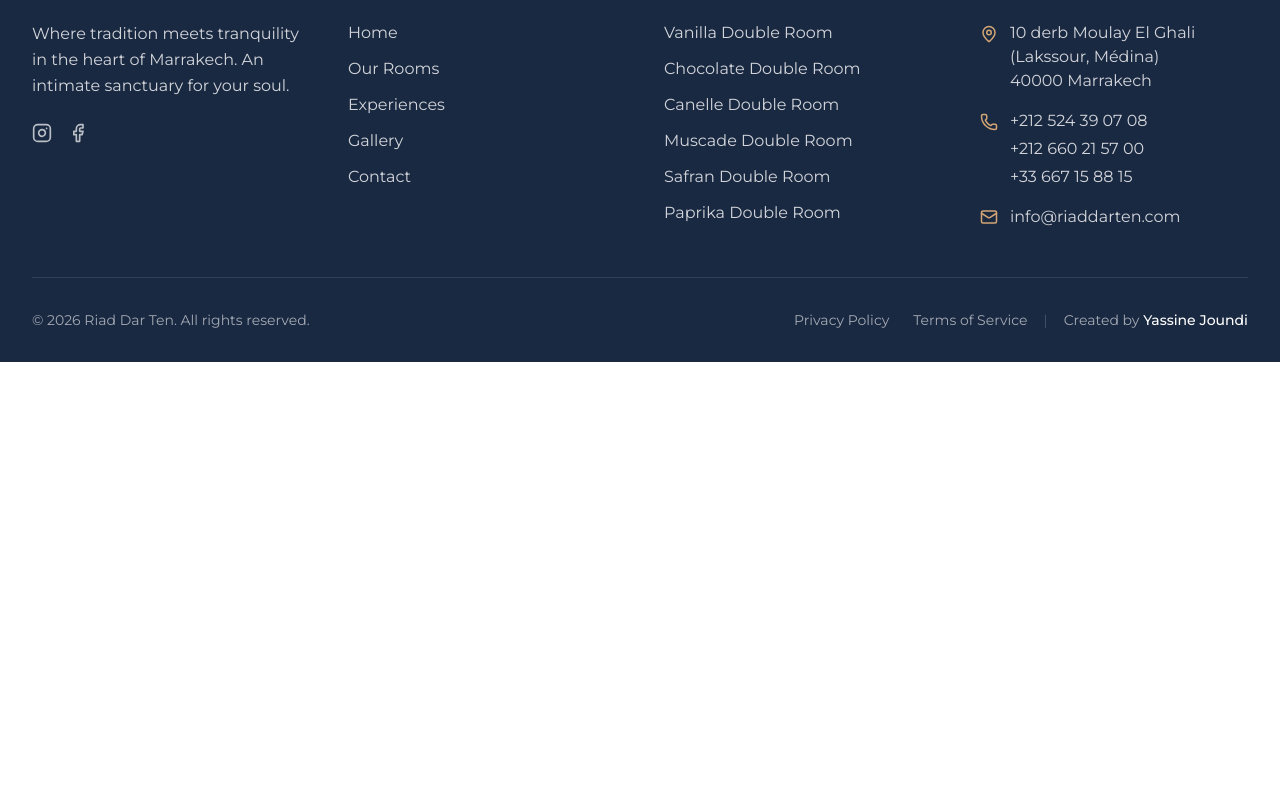
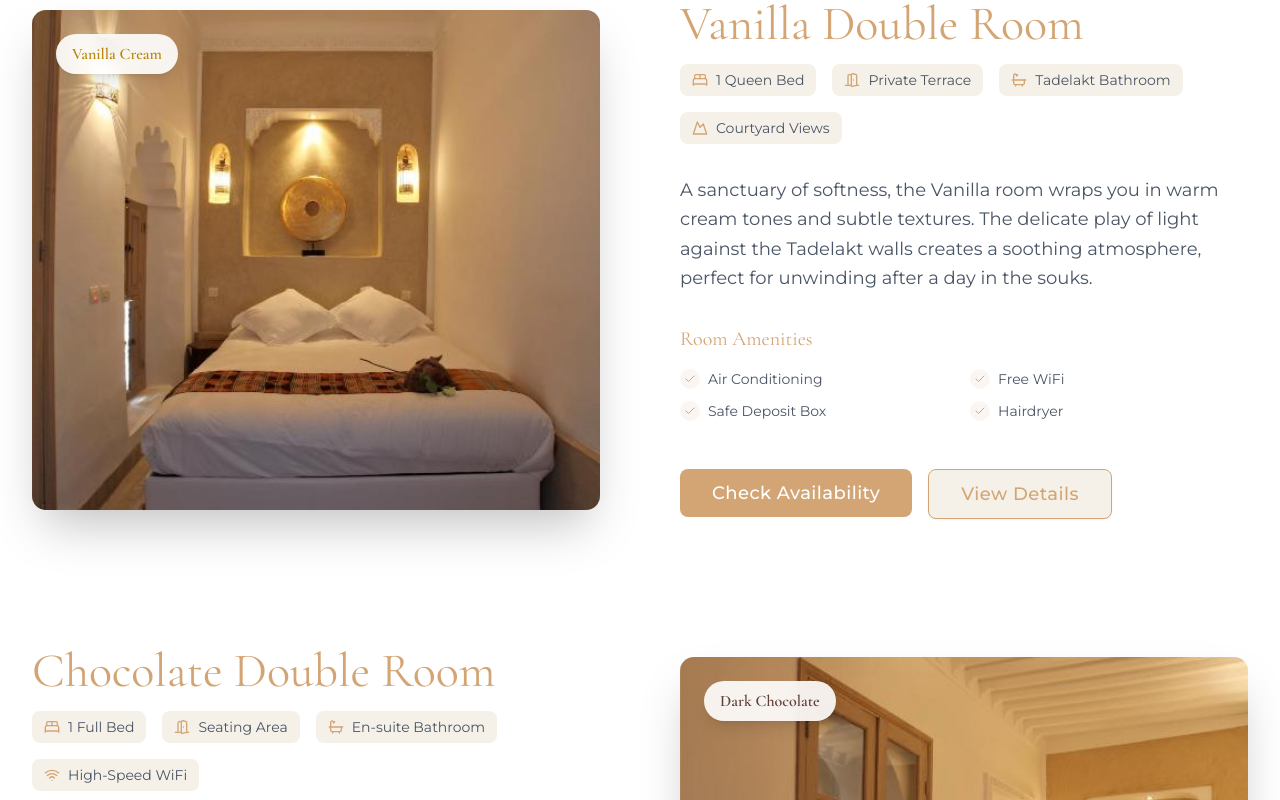
Before and after one commit to yassinejoundi/riad-dar-ten, a Next.js app: page /rooms in a window 1280 px wide. Shown: the part 1400-2200 px from the top of the page. Before the commit the page ends 1762 px from the top, so only its background shows below. Built offline with nearby package versions, Linux system fonts and the light colour scheme; a web font is replaced by a local one.

Commit message:
rooms page room listings section done

```diff
--- a/app/rooms/page.tsx
+++ b/app/rooms/page.tsx
@@ -1,6 +1,7 @@
 import { Metadata } from "next"
 import { RoomsHero } from "@/components/rooms/RoomsHero"
 import { RoomsOverview } from "@/components/rooms/RoomsOverview"
+import { RoomListings } from "@/components/rooms/RoomListings"
 
 export const metadata: Metadata = {
   title: "Rooms & Suites | Riad Dar Ten",
@@ -13,6 +14,7 @@ export default function RoomsPage() {
     <main className="min-h-screen bg-cream">
       <RoomsHero />
       <RoomsOverview />
+      <RoomListings />
     </main>
   )
 }
--- /dev/null
+++ b/components/rooms/RoomListings.tsx
@@ -0,0 +1,228 @@
+"use client";
+
+import Image from "next/image";
+import Link from "next/link";
+import {
+  BedDouble,
+  DoorOpen,
+  Bath,
+  Mountain,
+  Wifi,
+  Wind,
+  Check,
+} from "lucide-react";
+import { Button } from "@/components/ui/button";
+
+const rooms = [
+  {
+    id: "vanilla",
+    name: "Vanilla Double Room",
+    spice: "Vanilla Cream",
+    color: "bg-[#F3E5AB]",
+    textColor: "text-[#B8860B]",
+    image: "/assets/images/home/rooms/vanilla-double-room.png",
+    bed: "1 Queen Bed",
+    features: [
+      { icon: BedDouble, label: "1 Queen Bed" },
+      { icon: DoorOpen, label: "Private Terrace" },
+      { icon: Bath, label: "Tadelakt Bathroom" },
+      { icon: Mountain, label: "Courtyard Views" },
+    ],
+    description:
+      "A sanctuary of softness, the Vanilla room wraps you in warm cream tones and subtle textures. The delicate play of light against the Tadelakt walls creates a soothing atmosphere, perfect for unwinding after a day in the souks.",
+    amenities: [
+      "Air Conditioning",
+      "Free WiFi",
+      "Safe Deposit Box",
+      "Hairdryer",
+    ],
+  },
+  {
+    id: "chocolate",
+    name: "Chocolate Double Room",
+    spice: "Dark Chocolate",
+    color: "bg-[#3E2723]",
+    textColor: "text-[#5D4037]",
+    image: "/assets/images/home/rooms/chocolate-double-room.png",
+    bed: "1 Full Bed",
+    features: [
+      { icon: BedDouble, label: "1 Full Bed" },
+      { icon: DoorOpen, label: "Seating Area" },
+      { icon: Bath, label: "En-suite Bathroom" },
+      { icon: Wifi, label: "High-Speed WiFi" },
+    ],
+    description:
+      "Rich, grounding, and sophisticated. The Chocolate room uses deep brown accents to create a cozy, intimate cocoon. The contrast between the dark wood furniture and the light walls highlights the traditional Moroccan craftsmanship.",
+    amenities: ["Heating", "Toiletries", "Daily Housekeeping", "Wake-up Service"],
+  },
+  {
+    id: "canelle",
+    name: "Canelle Double Room",
+    spice: "Cinnamon Bark",
+    color: "bg-[#D2691E]",
+    textColor: "text-[#A0522D]",
+    image: "/assets/images/home/rooms/canelle-double-room.png",
+    bed: "1 Queen Bed",
+    features: [
+      { icon: BedDouble, label: "1 Queen Bed" },
+      { icon: Wind, label: "Air Conditioned" },
+      { icon: Bath, label: "Private Bathroom" },
+      { icon: Mountain, label: "Pool View" },
+    ],
+    description:
+      "Warm and inviting, the Canelle room embodies the spicy warmth of cinnamon. Earthy orange and terracotta tones blend seamlessly with the traditional décor, offering a vibrant yet relaxing energy.",
+    amenities: [
+      "Air Conditioning",
+      "Free WiFi",
+      "Safe Deposit Box",
+      "Hairdryer",
+    ],
+  },
+  {
+    id: "muscade",
+    name: "Muscade Double Room",
+    spice: "Nutmeg Spice",
+    color: "bg-[#8A6642]",
+    textColor: "text-[#6D4C41]",
+    image: "/assets/images/home/rooms/muscade-double-room.png",
+    bed: "1 Queen Bed",
+    features: [
+      { icon: BedDouble, label: "1 Queen Bed" },
+      { icon: DoorOpen, label: "Patio Access" },
+      { icon: Bath, label: "Tadelakt Shower" },
+      { icon: Wifi, label: "Free WiFi" },
+    ],
+    description:
+      "Elegant and understated, the Muscade room features rich earthy tones inspired by nutmeg. The subtle interplay of textures and the calm color palette make it a perfect retreat for those seeking tranquility.",
+    amenities: ["Heating", "Toiletries", "Daily Housekeeping", "Wake-up Service"],
+  },
+  {
+    id: "safran",
+    name: "Safran Double Room",
+    spice: "Saffron Gold",
+    color: "bg-[#F4C430]",
+    textColor: "text-[#F57F17]",
+    image: "/assets/images/home/rooms/safran-double-room.png",
+    bed: "1 Queen Bed",
+    features: [
+      { icon: BedDouble, label: "1 Queen Bed" },
+      { icon: DoorOpen, label: "Sunny Ambience" },
+      { icon: Bath, label: "Private Bathroom" },
+      { icon: Mountain, label: "Terrace Access" },
+    ],
+    description:
+      "Radiant and cheerful, the Safran room captures the golden glow of Morocco's most precious spice. Yellow accents bring a touch of sunshine indoors, creating a bright and uplifting space to start your day.",
+    amenities: [
+      "Air Conditioning",
+      "Free WiFi",
+      "Safe Deposit Box",
+      "Hairdryer",
+    ],
+  },
+  {
+    id: "paprika",
+    name: "Paprika Double Room",
+    spice: "Paprika Red",
+    color: "bg-[#C64B3C]",
+    textColor: "text-[#B71C1C]",
+    image: "/assets/images/home/rooms/paprika-double-room.png",
+    bed: "1 Queen Bed",
+    features: [
+      { icon: BedDouble, label: "1 Queen Bed" },
+      { icon: Wind, label: "Climate Control" },
+      { icon: Bath, label: "En-suite Shower" },
+      { icon: Wifi, label: "Work Desk" },
+    ],
+    description:
+      "Bold and passionate, the Paprika room uses warm red-orange accents to create a vibrant atmosphere. It's a space that energizes the senses while providing all the comforts needed for a restful stay.",
+    amenities: ["Heating", "Toiletries", "Daily Housekeeping", "Wake-up Service"],
+  },
+];
+
+export function RoomListings() {
+  return (
+    <section className="py-24 bg-white">
+      <div className="container mx-auto px-4 md:px-8 space-y-32">
+        {rooms.map((room, index) => (
+          <div
+            key={room.id}
+            className={`flex flex-col lg:flex-row gap-12 lg:gap-20 items-center ${
+              index % 2 === 1 ? "lg:flex-row-reverse" : ""
+            }`}
+          >
+            {/* Image Section */}
+            <div className="w-full lg:w-1/2 relative h-[400px] lg:h-[500px] rounded-xl overflow-hidden shadow-2xl group">
+              <Image
+                src={room.image}
+                alt={room.name}
+                fill
+                className="object-cover transition-transform duration-700 group-hover:scale-105"
+              />
+              <div className="absolute top-6 left-6 bg-white/90 backdrop-blur-sm px-4 py-2 rounded-full shadow-lg">
+                <span className={`font-serif font-bold ${room.textColor}`}>
+                  {room.spice}
+                </span>
+              </div>
+            </div>
+
+            {/* Content Section */}
+            <div className="w-full lg:w-1/2 space-y-8">
+              <div>
+                <h2 className="font-serif text-3xl md:text-4xl lg:text-5xl text-primary mb-4">
+                  {room.name}
+                </h2>
+                <div className="flex flex-wrap gap-4 text-sm font-sans text-gray-600">
+                  {room.features.map((feature, idx) => (
+                    <div
+                      key={idx}
+                      className="flex items-center bg-cream px-3 py-1.5 rounded-md"
+                    >
+                      <feature.icon size={16} className="mr-2 text-terracotta" />
+                      {feature.label}
+                    </div>
+                  ))}
+                </div>
+              </div>
+
+              <p className="text-gray-600 font-sans leading-relaxed text-lg">
+                {room.description}
+              </p>
+
+              <div>
+                <h4 className="font-serif text-xl text-primary mb-4">
+                  Room Amenities
+                </h4>
+                <div className="grid grid-cols-2 gap-3">
+                  {room.amenities.map((amenity, idx) => (
+                    <div key={idx} className="flex items-center text-gray-600">
+                      <div className="w-5 h-5 rounded-full bg-terracotta/10 flex items-center justify-center mr-2 text-terracotta">
+                        <Check size={12} />
+                      </div>
+                      <span className="text-sm">{amenity}</span>
+                    </div>
+                  ))}
+                </div>
+              </div>
+
+              <div className="flex flex-col sm:flex-row gap-4 pt-4">
+                <Button
+                  asChild
+                  className="bg-primary text-white hover:bg-primary/90 px-8 py-6 text-lg font-sans tracking-wide"
+                >
+                  <Link href="/book">Check Availability</Link>
+                </Button>
+                <Button
+                  asChild
+                  variant="outline"
+                  className="border-primary text-primary hover:bg-primary hover:text-white px-8 py-6 text-lg font-sans tracking-wide"
+                >
+                  <Link href={`/rooms/${room.id}`}>View Details</Link>
+                </Button>
+              </div>
+            </div>
+          </div>
+        ))}
+      </div>
+    </section>
+  );
+}
```
